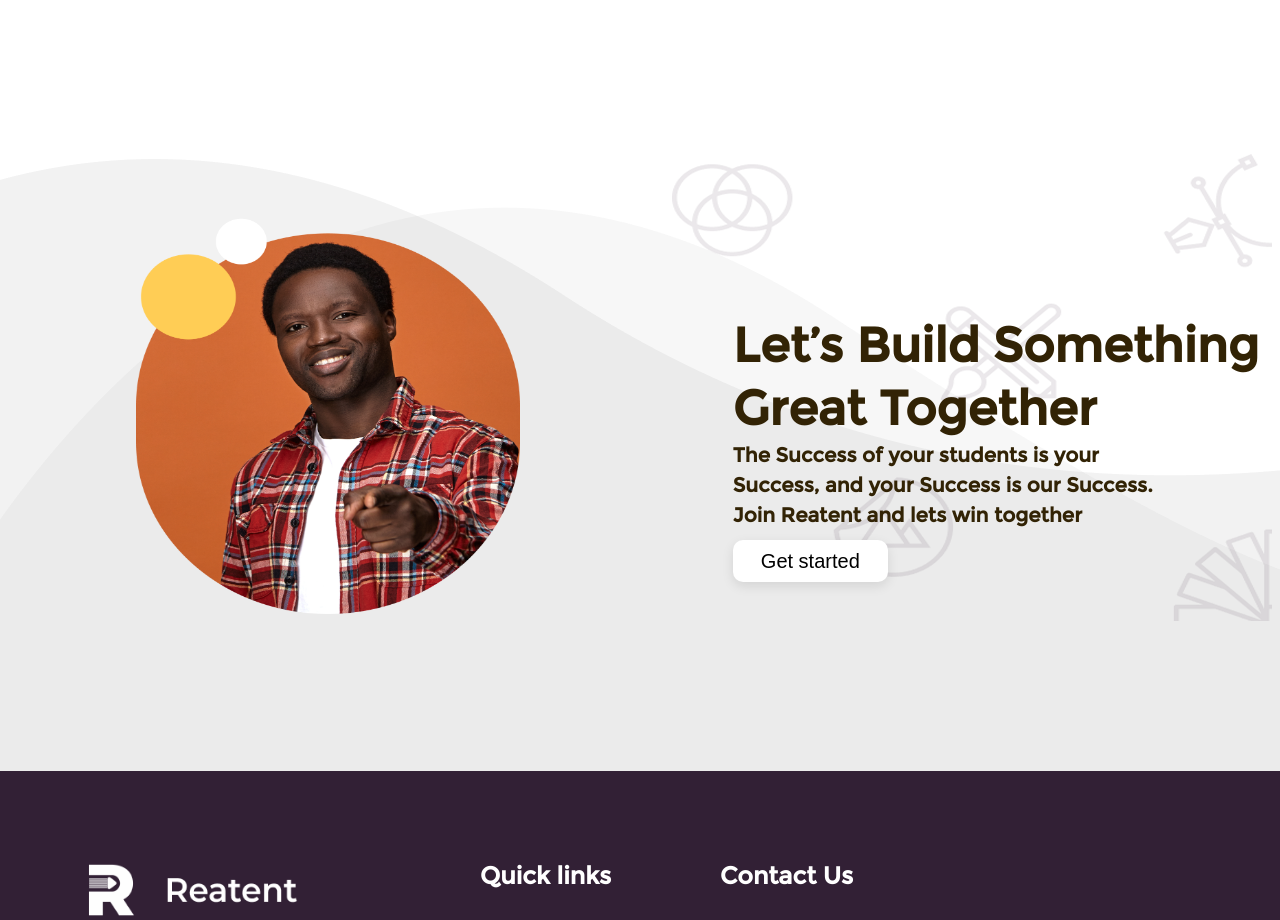
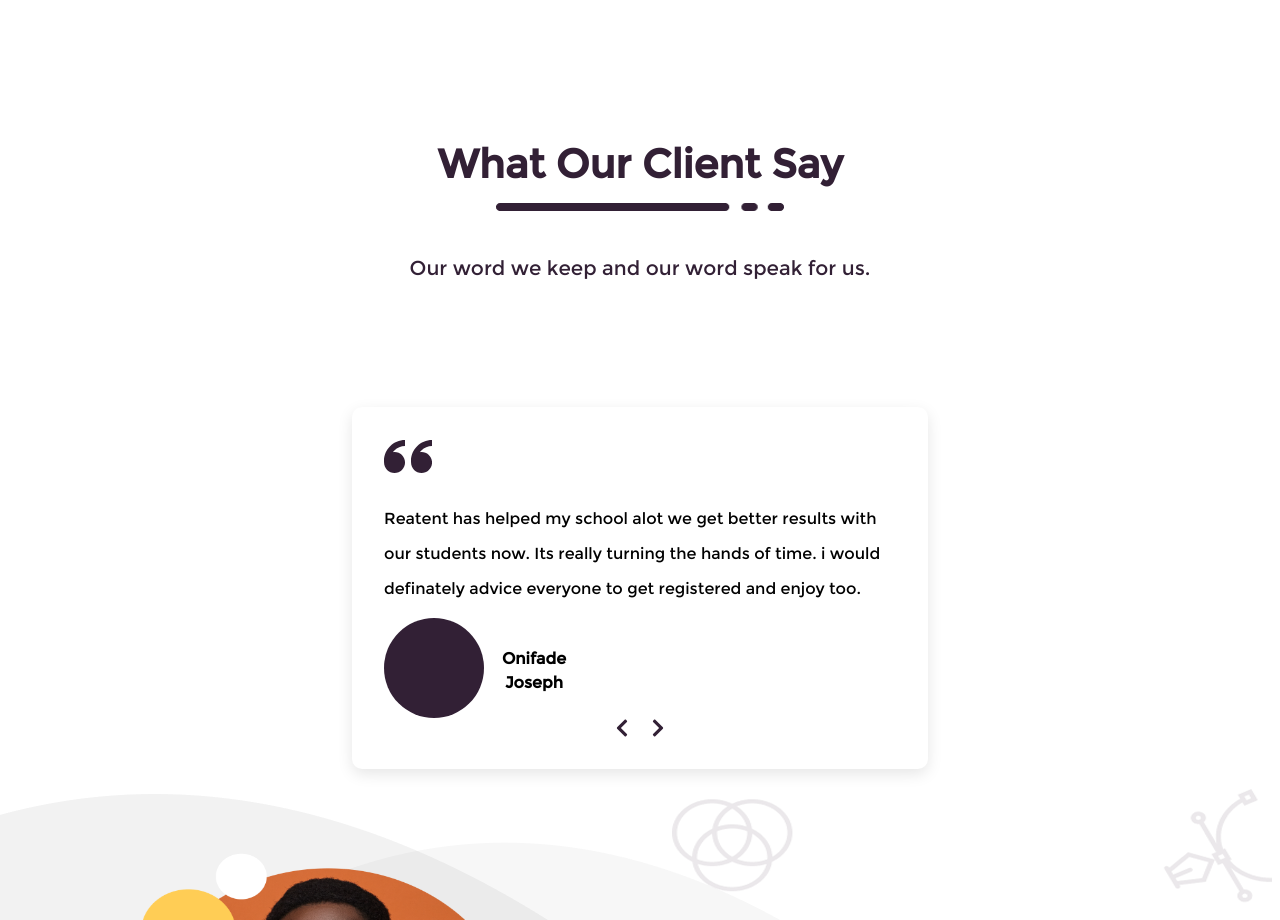
Before and after one commit to hebraheem/hello_land, a React (Create React App) app: page / in a window 1280 px wide. Shown: the part 1880-2800 px from the top of the page. Built offline with nearby package versions, Linux system fonts and the light colour scheme.

Commit message:
implemented reviews section and modified the faq page

```diff
--- a/src/App.css
+++ b/src/App.css
@@ -49,11 +49,7 @@
 Global Styles
 ===============
 */
-@media (max-width: 600px) {
-  p {
-    font-size: 12px;
-  }
-}
+
 
 *,
 ::after,
@@ -156,7 +152,7 @@
   background: #322035;
 }
 
-.links-container {
+.links-containa {
   height: 0;
   overflow: hidden;
   transition: var(--transition);
@@ -180,7 +176,7 @@
   .nav-toggle {
     display: none;
   }
-  .links-container {
+  .links-containa {
     height: auto !important;
     margin-right: 70px;
     display: flex;
@@ -239,13 +235,40 @@
 .hero-2 {
   background: #eae1ec;
 }
+.title {
+  text-align: center;
+  margin-bottom: 4rem;
+}
+.client-say {
+  font-size: 2.5rem;
+  color: #322035;
+}
+.our-word{
+  padding-top: 35px;
+  padding-bottom: 60px;
+  font-size: 20px;
+  color: #322035;
+}
+@media(max-width: 800px){
+  .client-say, .turn {
+  font-size: 1.8rem;
+}
+.our-word{
+  font-size: 14px;
+}
+.turn-paragraph {
+  font-size: 14px;
+  font-weight: 400;
+}
+}
+
 .hero4 {
   padding-left: 5%;
 }
 .turn-paragraph {
   font-size: 20px;
   font-style: normal;
-  font-weight: 600;
+  font-weight: 500;
   line-height: 30px;
   text-align: left;
   color: #322305;
@@ -430,7 +453,7 @@
   width: 100%;
 }
 
-.container {
+.contain-question {
   width: 90vw;
   margin: 0 15% 5rem;
   background: var(--clr-white);
@@ -440,7 +463,7 @@
   display: grid;
   gap: 1rem 2rem;
 }
-.container h3 {
+.contain h3 {
   line-height: 1.2;
   font-weight: 500;
 }
@@ -476,15 +499,16 @@
   border-color: transparent;
   width: 2rem;
   height: 2rem;
-  background: var(--clr-grey-special);
+  background: #322035;
   display: flex;
   align-items: center;
   justify-content: center;
   border-radius: 50%;
-  color: #322035;
+  color: #cef;
   cursor: pointer;
   margin-left: 1rem;
   align-self: center;
+  outline: none;
 }
 
 /* TERMS AND AGREEMENT  && PRIVACY POLICY*/
@@ -698,3 +722,104 @@
   bottom: 10px;
   left: 19%;
 }
+
+/*
+===============
+Reviews
+===============
+*/
+main {
+  min-height: 100vh;
+  display: grid;
+  place-items: center;
+}
+
+.underline {
+  height: 0.25rem;
+  width: 5rem;
+  background: var(--clr-primary-5);
+  margin-left: auto;
+  margin-right: auto;
+}
+.container {
+  width: 45vw;
+  margin: auto;
+}
+.review {
+  background: var(--clr-white);
+  padding: 1.5rem 2rem;
+  border-radius: 10px;
+  box-shadow: var(--light-shadow);
+  transition: var(--transition);
+  text-align: center;
+}
+.review:hover {
+  box-shadow: var(--dark-shadow);
+}
+.img-container {
+  position: relative;
+  width: 150px;
+  height: 150px;
+  border-radius: 50%;
+  margin: 0 auto;
+  margin-bottom: 1.5rem;
+}
+.card-person {
+  display: flex;
+
+}
+.quote-icon {
+  position: relative;
+  top: 0;
+  left: 0;
+  width: 2.5rem;
+  font-size: 3rem;
+  height: 2.5rem;
+  margin-bottom: 30px;
+  display: grid;
+  place-items: center;
+  transform: translate(-90deg);
+  color: #322035;
+}
+.img-container::before {
+  content: '';
+  width: 100%;
+  height: 100%;
+  background: var(--clr-primary-5);
+  position: absolute;
+  top: -0.25rem;
+  right: -0.5rem;
+  border-radius: 50%;
+}
+.author {
+  padding-top: 1.8rem;
+  width: 100px;
+}
+.card-avatar {
+  width: 100px;
+  height: 100px;
+  background: #322035;
+  border-radius: 50%;
+}
+.info {
+  margin-bottom: 0.75rem;
+  text-align: left;
+  line-height: 35px;
+}
+.prev-btn,
+.next-btn {
+  font-size: 1.25rem;
+  background: none;
+  border: none;
+  color: #322035;
+  margin: 0 0.5rem;
+  transition: var(--transition);
+  cursor: pointer;
+  outline: none;
+}
+
+@media(max-width: 800px){
+  .container{
+    width: 80%;
+  }
+}
--- a/src/FaqAnswer.js
+++ b/src/FaqAnswer.js
@@ -5,7 +5,7 @@
   const [questions] = useState(data);
   return (
     <main>
-      <section className="container">
+      <section className="contain-question">
         <section className="info">
           {questions.map((question) => {
             return <Question key={question.id} {...question} />;
--- a/src/Home.js
+++ b/src/Home.js
@@ -9,6 +9,8 @@
 import hero_3 from "./images/hero_3.png";
 import hero4 from "./images/hero4.png";
 import Footer from './Footer'
+import Review from './Review';
+import Underline from "./images/Underline.png";
 
 const Home = ()=>{
     return (
@@ -81,6 +83,14 @@
           </div>
         </div>
         {/* ================================== */}
+        <section className="container">
+          <div className="title">
+            <h2 className="client-say">What Our Client Say</h2>
+            <img src={Underline} alt="" className="img-underline" style={{width: "50%"}}/>
+            <p className="our-word">Our word we keep and our word speak for us.</p>
+          </div>
+          <Review />
+        </section>
         <div
           className="hero4 grid"
           style={{ background: `url(${StylishFeel})` }}
--- a/src/Navbar.js
+++ b/src/Navbar.js
@@ -31,7 +31,7 @@
           </button>
         </div>
 
-        <div className="links-container" ref={linksContainerRef}>
+        <div className="links-containa" ref={linksContainerRef}>
           <ul className="links" ref={linksRef}>
             {links.map((link) => {
               const { id, url, text,klass } = link;
--- /dev/null
+++ b/src/Review.js
@@ -0,0 +1,56 @@
+import React, { useState } from "react";
+import { reviews } from "./data";
+import { FaChevronLeft, FaChevronRight } from "react-icons/fa";
+import {ImQuotesLeft} from 'react-icons/im';
+
+const Review = () => {
+  const [index, setIndex] = useState(0);
+  const { name, text } = reviews[index];
+
+  const checkLength = (length) => {
+    if (length > reviews.length - 1) {
+      return 0;
+    }
+    if (length < 0) {
+      return reviews.length - 1;
+    }
+    return length;
+  };
+
+  const nextPerson = () => {
+    setIndex((index) => {
+      const newPerson = index + 1;
+      return checkLength(newPerson);
+    });
+  };
+
+  const prevPerson = () => {
+    setIndex((index) => {
+      const newPerson = index - 1;
+      return checkLength(newPerson);
+    });
+  };
+
+  return (
+    <article className="review">
+      <span className="quote-icon">
+        <ImQuotesLeft />
+      </span>
+      <div>
+        <p className="info">{text}</p>
+        <div className="card-person">
+          <p className="card-avatar"></p>
+          <h4 className="author">{name}</h4>
+        </div>
+        <button onClick={prevPerson} className="prev-btn">
+          <FaChevronLeft />
+        </button>
+        <button onClick={nextPerson} className="next-btn">
+          <FaChevronRight />
+        </button>
+      </div>
+    </article>
+  );
+};
+
+export default Review;
--- a/src/data.js
+++ b/src/data.js
@@ -95,3 +95,27 @@
   },
 ];
 export default questions;
+
+export const reviews = [
+  {
+    id: 1,
+    name: "Onifade Joseph",
+    job: "web developer",
+    text:
+      "Reatent has helped my school alot we get better results with our students now. Its really turning the hands of time. i would definately advice everyone to get registered and enjoy too.",
+  },
+  {
+    id: 2,
+    name: "Adams Olumide",
+    job: "web designer",
+    text:
+      "Reatent has helped my school alot we get better results with our students now. Its really turning the hands of time. i would definately advice everyone to get registered and enjoy too.",
+  },
+  {
+    id: 3,
+    name: "Mathew Simon",
+    job: "intern",
+    text:
+      "Reatent has helped my school alot we get better results with our students now. Its really turning the hands of time. i would definately advice everyone to get registered and enjoy too.",
+  },
+];
```
Also changed, not shown: 1 other file (tests, documents, lock files or other folders).
